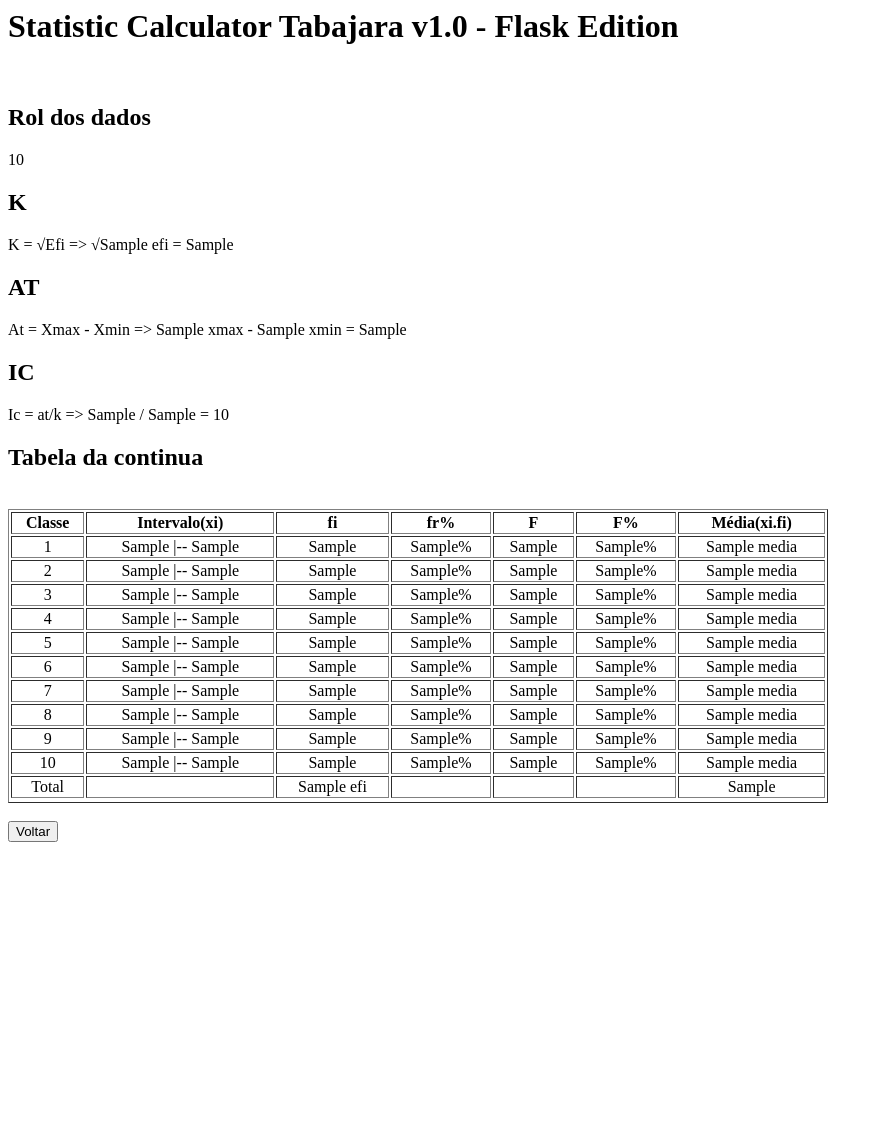
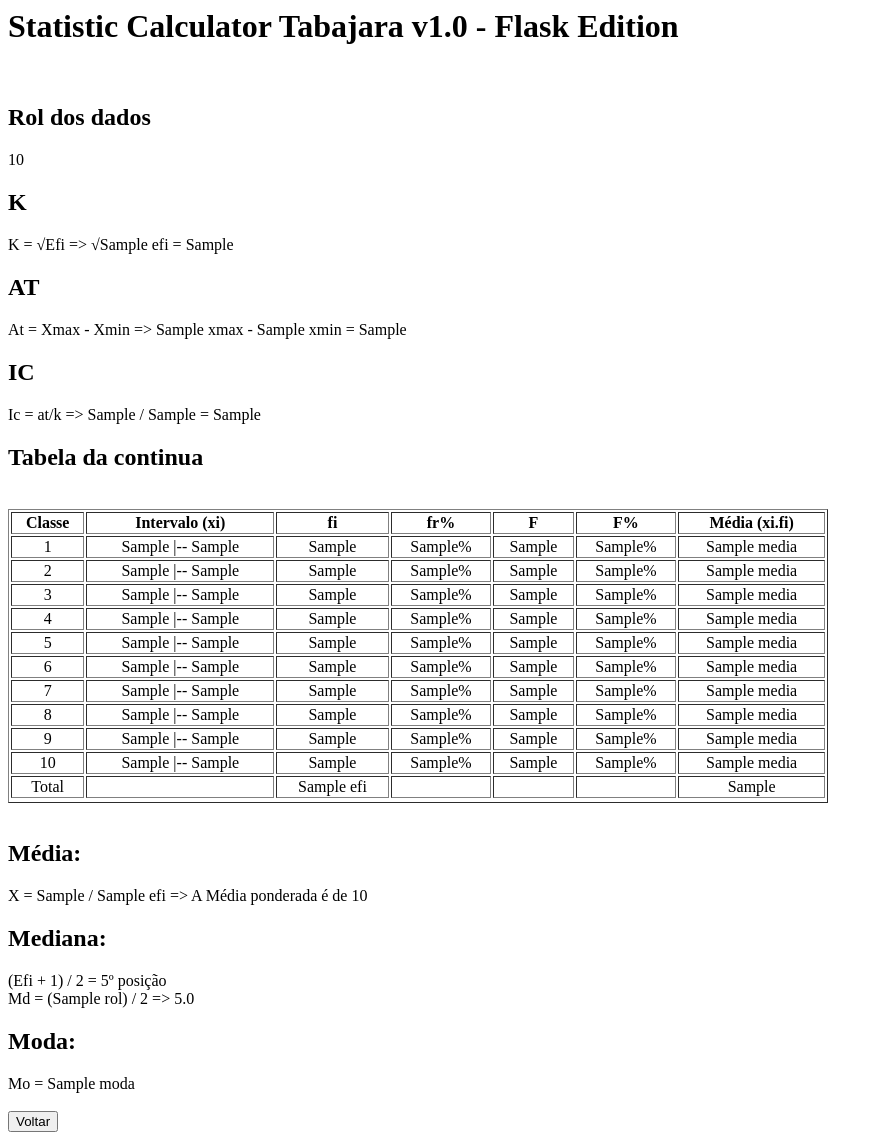
Before and after one commit to Danilo/statistic-calculator-tabajara, a Flask app: template templates/continua.html in a window 1280 px wide. Shown: the whole page, without its empty margins (0-883 px from the left). Before the commit the page ends 842 px from the top, so only its background shows below. Run offline with Flask 2, Linux system fonts and the light colour scheme; the template is opened without the code that fills it: most values are stand-ins (such as "Sample title", 1, 10 or a date in 2020).

Commit message:
Just fix continua.

```diff
--- a/app.py
+++ b/app.py
@@ -47,12 +47,13 @@ def data():
 			continua.insert_at(dados_brutos)
 			continua.insert_k(dados_brutos, continua.Efi)
 			continua.insert_xi(dados_brutos, continua.at, continua.k)
-			continua.insert_new_fi(dados_brutos, continua.xi, round(continua.at / continua.k))
+			continua.insert_new_fi(dados_brutos, continua.xi, continua.ic)
 			continua.insert_fr(continua.new_fi, continua.Efi)
 			continua.insert_F(continua.new_fi)
 			continua.insert_Fr(continua.fr)
 			continua.insert_media(continua.xi, continua.new_fi)
 			continua.insert_Exi_fi(continua.media)
+			continua.lines = (len(continua.new_fi) - 1)
 			return render_template('continua.html', statistic=continua, rol=dados_brutos)
 		else:
 			return """
@@ -209,6 +210,7 @@ class Continua(object):
 	xmin = 0.0
 	at = 0.0
 	k = 0.0
+	ic = 0.0
 	xi = []
 	new_fi = []
 	fr = []
@@ -216,6 +218,7 @@ class Continua(object):
 	Fr = []
 	media = []
 	Exi_fi = 0
+	moda = []
 
 	def __init__(self):
 		self.indice = 0
@@ -224,6 +227,7 @@ class Continua(object):
 		self.xmin = 0
 		self.at = 0.0
 		self.k = 0.0
+		self.ic = 0.0
 		self.Efi = 0
 		self.xi = []
 		self.new_fi = []
@@ -232,6 +236,7 @@ class Continua(object):
 		self.Fr = []
 		self.media = []
 		self.Exi_fi = 0
+		self.moda = []
 
 	def insert_fi(self, my_list):
 		fi = []
@@ -277,7 +282,15 @@ class Continua(object):
 			if x != my_list[0]:
 				xi.append(int(xi[len(xi) - 1]) + float(ic))
 
+		while True:
+			if xi[len(xi) - 1] <= my_list[len(my_list) - 1]:
+				xi.append(int(xi[len(xi) - 1]) + float(ic))
+			else:
+				break
+
+		print xi
 		self.xi = xi
+		self.ic = ic
 		return xi
 
 	def insert_new_fi(self, my_list, xi, ic):
--- a/templates/continua.html
+++ b/templates/continua.html
@@ -17,21 +17,21 @@
 		At = Xmax - Xmin => {{statistic.xmax}} - {{statistic.xmin}} = {{ statistic.at }}
 		<br/>
 		<h2>IC</h2>
-		Ic = at/k => {{ statistic.at }} / {{ statistic.k }} = {{ (statistic.at / statistic.k)|round }}
+		Ic = at/k => {{ statistic.at }} / {{ statistic.k }} = {{ statistic.ic }}
 		<br/>
 		<h2>Tabela da continua</h2>
 		<br/>
 		<table border="1" style="width:820px;">
 			<tr>
 				<th>Classe</th>
-				<th>Intervalo(xi)</th>
+				<th>Intervalo (xi)</th>
 				<th>fi</th>
 				<th>fr%</th>
 				<th>F</th>
 				<th>F%</th>
-				<th>Média(xi.fi)</th>
+				<th>Média (xi.fi)</th>
 			</tr>
-			{% for x in range((statistic.k)|int) %}
+			{% for x in range(statistic.lines) %}
 			<tr align="center">
 				<td>{{ x+1 }}</th>
 				<td>{{ statistic.xi[x] }} |-- {{ statistic.xi[x+1] }}</td>
@@ -53,6 +53,30 @@
 			<tr>
 		</table>
 		<br/>
+		<h2>Média:</h2>
+		X = {{ (statistic.Exi_fi) }} / {{ statistic.Efi }} => A Média ponderada é de {{ (statistic.Exi_fi / statistic.Efi)|round(2) }}
+		<br/>
+		<h2>Mediana:</h2>
+		{% if (statistic.Efi % 2) == 0 %}
+			(Efi / 2) e (Efi + 1) / 2 = ({{ statistic.Efi }} / 2) e ({{ statistic.Efi+1 }}) / 2 =>
+			{{ (statistic.Efi/2)|round|int }}º e {{ ((statistic.Efi+1)/2)|round|int }}º posições
+			<br/>
+			Md = ({{ rol[(statistic.Efi/2)|round|int] }} + {{ rol[((statistic.Efi+1)/2)|round|int] }}) / 2 => {{ ((rol[(statistic.Efi/2)|round|int]|float)+(rol[((statistic.Efi+1)/2)|round|int]|float)) / 2 }}
+		{% else %}
+			(Efi + 1) / 2 = {{ ((statistic.Efi+1)/2)|round|int }}º posição
+			<br/>
+			Md = ({{ rol[((statistic.Efi+1)/2)|round|int] }}) / 2 => {{ (rol[((statistic.Efi+1)/2)|round|int]|float) / 2 }}
+		{% endif %}
+		<br/>
+		<h2>Moda:</h2>
+		Mo =
+		{% if statistic.moda|length == 2 %}
+			{{ statistic.moda[0] }} e {{ statistic.moda[1] }}
+		{% else %}
+			{{ statistic.moda[0] }}
+		{% endif %}
+		<br/>
+		<br/>
 		<form name="form_id" method="GET" action="/">
 			<input type="submit" value="Voltar"/>
 		</form>
```
